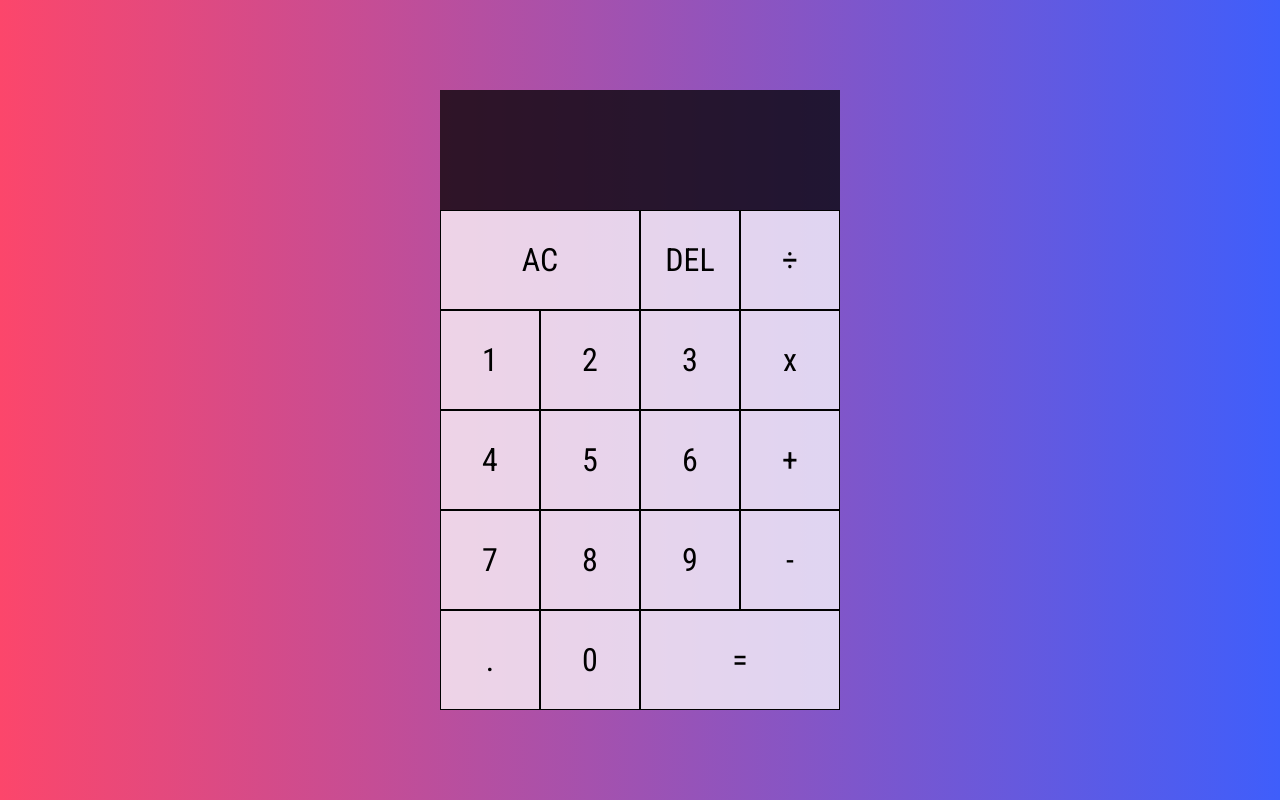
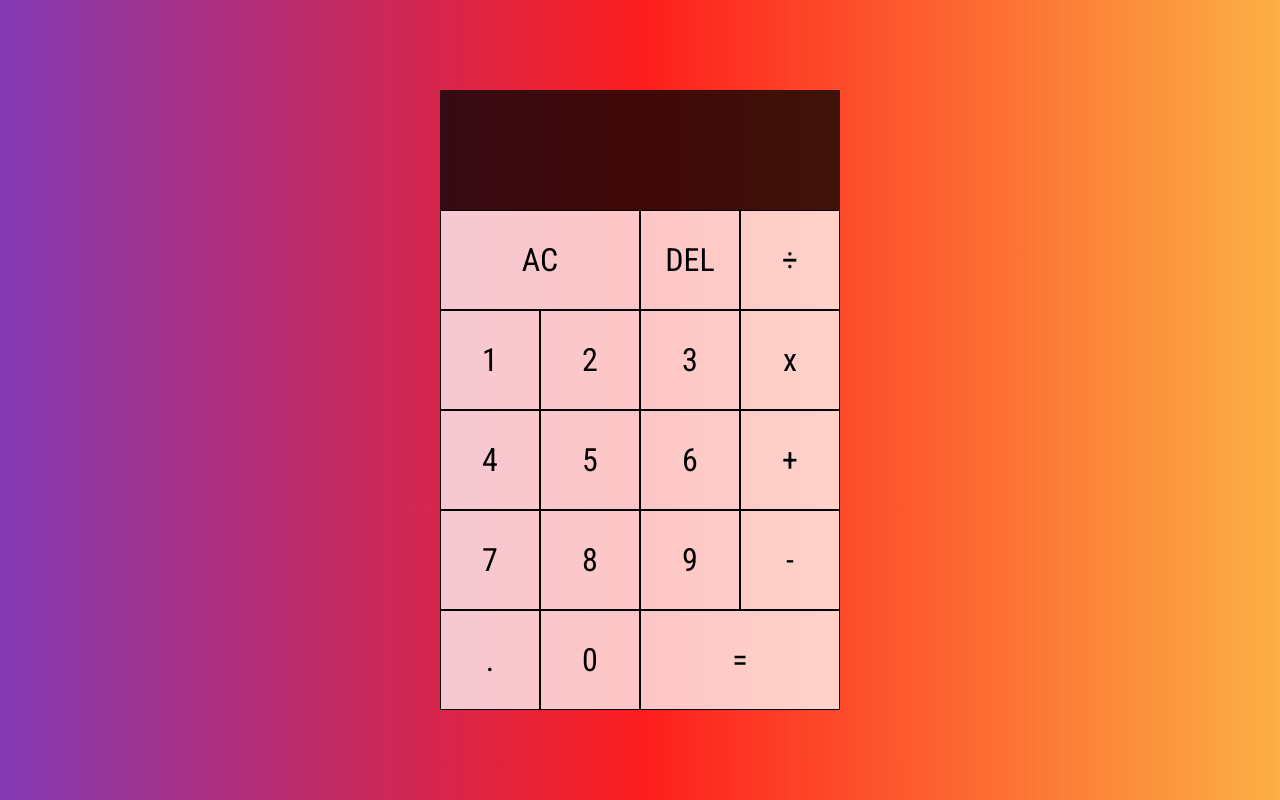
Before and after one commit to adamgilroy22/javascript-calculator, a plain HTML site: page index.html in a window 1280 px wide. Drawn offline with Linux system fonts and the light colour scheme.

Commit message:
Change gradient on background

```diff
--- a/assets/css/style.css
+++ b/assets/css/style.css
@@ -9,7 +9,7 @@
   body {
     padding: 0;
     margin: 0;
-    background: linear-gradient(to right, #FC466B, #3F5EFB);
+    background: linear-gradient(90deg, rgba(131,58,180,1) 0%, rgba(253,29,29,1) 50%, rgba(252,176,69,1) 100%);
   }
 
   .previous-sum, .current-sum {
```
